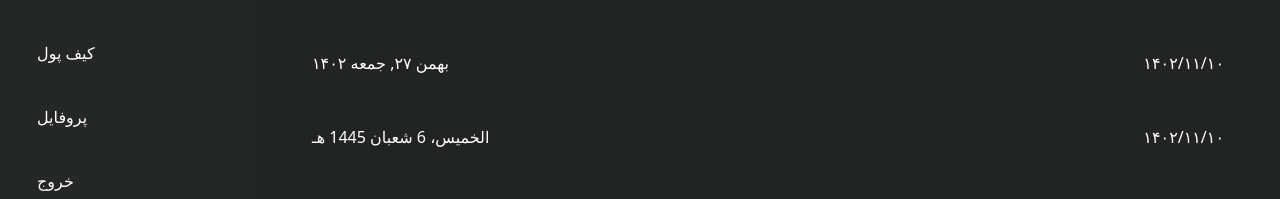
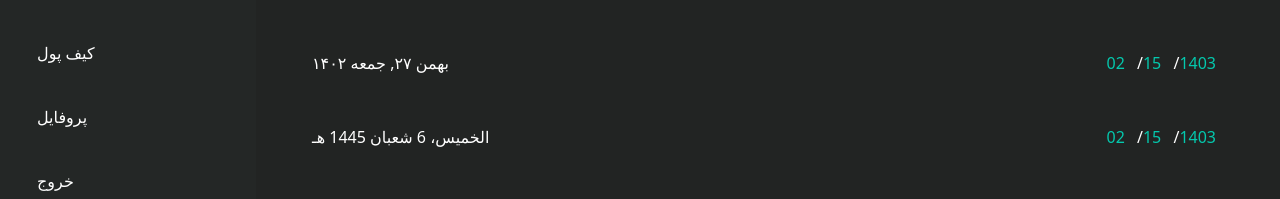
Before and after one commit to babaeiFateme/calendar, a React (Create React App) app: page / in a window 1280 px wide. Shown: the part 232-431 px from the top of the page. Built offline with nearby package versions, Linux system fonts and the light colour scheme; the HTML template or start-up script is replaced by a standard one.

Commit message:
feat:add formate date

```diff
--- a/src/components/common/Calendar/Calendar.tsx
+++ b/src/components/common/Calendar/Calendar.tsx
@@ -2,13 +2,13 @@ import React, { useState } from 'react';
 import { getHijriDayOfMonth } from '../../../core/utils/hijriMonths';
 
 import Button from '../Button/Button';
-import getPersianDate from '../../../core/utils/persianDate';
 import { formatDate, getEnglishDate } from '../../../core/utils/englishMonths';
+import { formatPersianDate, getPersianDate } from '../../../core/utils/persianDate';
 
 const Calendar = () => {
   const [currentDate, setCurrentDate] = useState(new Date());
 
-  const updateDates = (dateModifier:number) => {
+  const updateDates = (dateModifier: number) => {
     const newDate = new Date(currentDate);
     newDate.setDate(newDate.getDate() + dateModifier);
     setCurrentDate(newDate);
@@ -27,21 +27,30 @@ const Calendar = () => {
   const hijriDayOfMonth = getHijriDayOfMonth(currentDate);
   const englishDate = getEnglishDate(currentDate);
   const englishDateNumber = formatDate(currentDate)
+  const persianDateNumber = formatPersianDate(currentDate)
 
 
 
 
   return (
     <ul>
-      <li className='flex justify-between py-[25px]'>
+      <li className='flex justify-between py-[25px] text-white'>
         <div>{strDate}</div>
-        <div> ۱۴۰۲/۱۱/۱۰</div>
+        <div>
+          <span className='text-green-500 pr-2'>{persianDateNumber.month}</span> /
+          <span className='text-green-500 pr-2'>{persianDateNumber.day}</span> /
+          <span className='text-green-500 pr-2'>{persianDateNumber.yaer}</span>
+        </div>
       </li>
 
       <li className=''>
         <div className='py-[25px] flex justify-between '>
           <div>{hijriDayOfMonth}</div>
-          <div> ۱۴۰۲/۱۱/۱۰</div>
+          <div>
+            <span className='text-green-500 pr-2'>{persianDateNumber.month}</span> /
+            <span className='text-green-500 pr-2'>{persianDateNumber.day}</span> /
+            <span className='text-green-500 pr-2'>{persianDateNumber.yaer}</span>
+          </div>
         </div>
       </li>
 
--- a/src/core/utils/persianDate.ts
+++ b/src/core/utils/persianDate.ts
@@ -1,11 +1,16 @@
-const getPersianDate = (currentDate: Date): string => {
-    if (!currentDate) {
-        throw new Error("currentDate is not defined");
-    }
+export const getPersianDate = (currentDate: Date): string => {
 
     const options: Intl.DateTimeFormatOptions = { weekday: 'long', month: 'long', day: 'numeric', year: 'numeric', timeZone: 'Asia/Tehran' };
     const persianDate = currentDate.toLocaleDateString('fa-IR', options);
     return persianDate;
 }
 
-export default getPersianDate;
+export const formatPersianDate = (date: Date) => {
+
+    const year = (date.getFullYear() - 621).toString(); // Convert Gregorian year to Persian year
+    const month = (date.getMonth() + 1).toString().padStart(2, '0');
+    const day = date.getDate().toString().padStart(2, '0');
+    return {yaer:year, month:month, day:day}
+
+
+};
```
